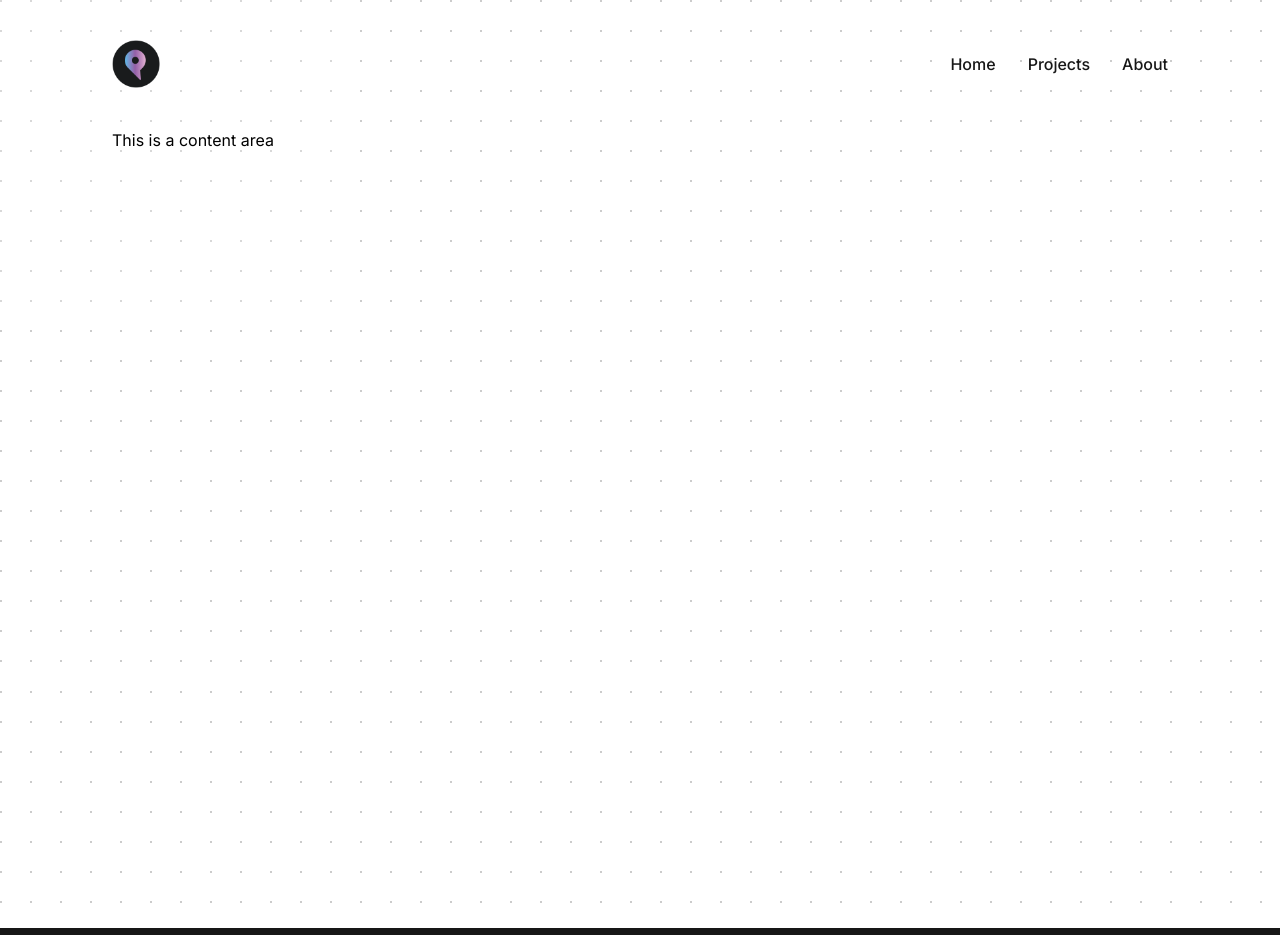
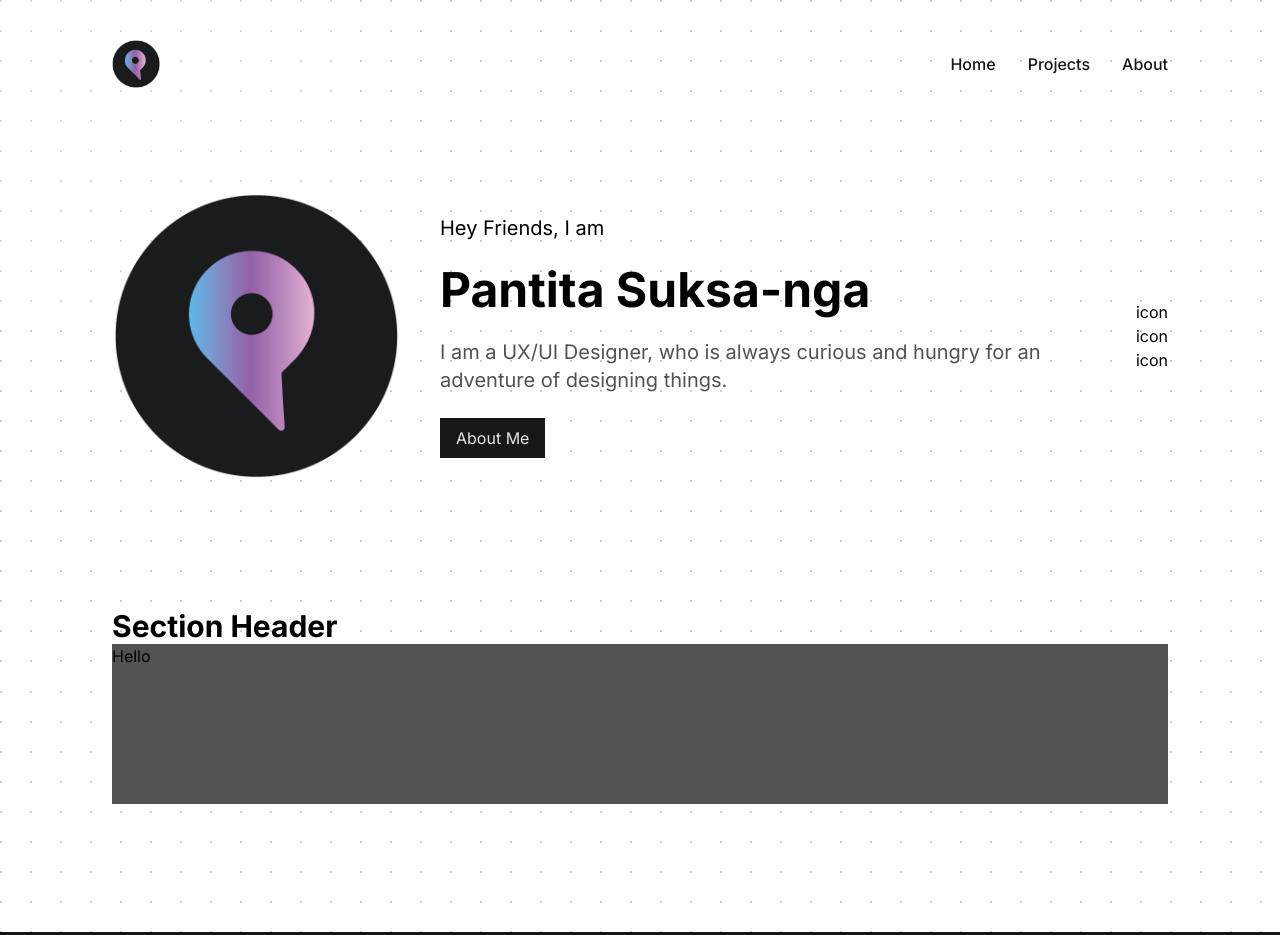
Before and after one commit to Punptts/pantitas-website, a Gatsby site: page / in a window 1280 px wide. Shown: the top 935 px of the page. Built offline with nearby package versions, Linux system fonts and the light colour scheme; Gatsby itself is replaced by a stand-in of ours.

Commit message:
add welcome section

```diff
--- /dev/null
+++ b/src/components/Button.tsx
@@ -0,0 +1,13 @@
+import * as React from "react";
+
+type Title = {
+  children: any;
+};
+
+export default function Button() {
+  return (
+    <button class="w-fit px-4 py-2 bg-neutral-900 text-neutral-200">
+      About Me
+    </button>
+  );
+}
--- a/src/components/Navbar.tsx
+++ b/src/components/Navbar.tsx
@@ -3,7 +3,7 @@ import { Link } from "gatsby";
 import "../styles/global.css";
 import logo from "../images/logo.png";
 
-export default function navbar() {
+export default function Navbar() {
   return (
     <nav className="navbar">
       <img className="global-logo" src={logo} alt="logo" />
--- a/src/pages/index.tsx
+++ b/src/pages/index.tsx
@@ -1,11 +1,44 @@
 import * as React from "react";
 import Layout from "../components/Layout";
+import Button from "../components/Button";
+import "../styles/index.css";
+import logo from "../images/logo.png";
 
 const IndexPage = () => {
   return (
     <Layout>
-      <section className="section">
-        <h1>This is a content area</h1>
+      {/* Section 1: Welcome */}
+      <section>
+        <div class="flex flex-col lg:flex-row space-between pt-16 px-4 md:px-6 lg:px-16 xl:px-28 2xl:px-0 max-w-7xl mx-auto">
+          <img class="h-72" src={logo} alt="logo" />
+          <div class="flex">
+            <div class="flex flex-col justify-center pl-10">
+              <p class="text-xl">Hey Friends, I am</p>
+              <p class="text-5xl font-semibold pt-6">Pantita Suksa-nga</p>
+              <p class="text-xl py-6 text-neutral-600">
+                I am a UX/UI Designer, who is always curious and hungry for an
+                adventure of designing things.
+              </p>
+              <Button></Button>
+            </div>
+            <div class="flex flex-col justify-center pl-10">
+              <p>icon</p>
+              <p>icon</p>
+              <p>icon</p>
+            </div>
+          </div>
+        </div>
+      </section>
+      {/* Section 1: NewsCard */}
+      <section>
+        <div class="py-32 px-4 md:px-6 lg:px-16 xl:px-28 2xl:px-0 max-w-7xl mx-auto">
+          <div>
+            <h1 class="text-3xl font-bold align-middle">Section Header</h1>
+          </div>
+          <div>
+            <p class="w-auto h-40 bg-neutral-600">Hello</p>
+          </div>
+        </div>
       </section>
     </Layout>
   );
--- a/src/styles/global.css
+++ b/src/styles/global.css
@@ -15,8 +15,12 @@ body {
 
 /* Section */
 .section {
-  @apply min-h-screen flex flex-col justify-between py-0 px-4 md:px-6 lg:px-16 xl:px-28 2xl:px-0 max-w-7xl mx-auto;
+  @apply min-h-screen flex flex-col justify-between;
 }
+
+/* .section-padding {
+  @apply py-16 px-4 md:px-6 lg:px-16 xl:px-28 2xl:px-0 max-w-7xl mx-auto;
+} */
 
 /* Navbar */
 .navbar {
--- /dev/null
+++ b/src/styles/index.css
@@ -0,0 +1,7 @@
+@tailwind base;
+@tailwind components;
+@tailwind utilities;
+
+/* .welcome-icon {
+
+} */
```
Also changed, not shown: src/images/icons/facebook.svg (added), src/images/icons/instagram.svg (added), src/images/icons/medium.svg (added).
